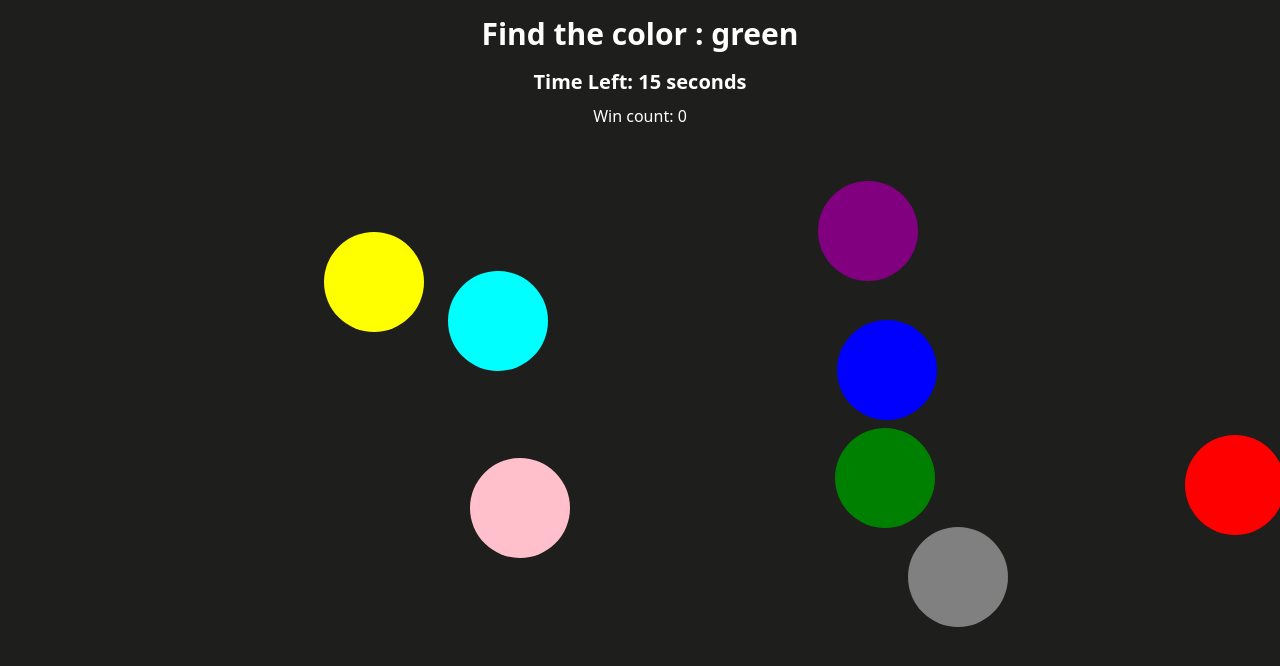
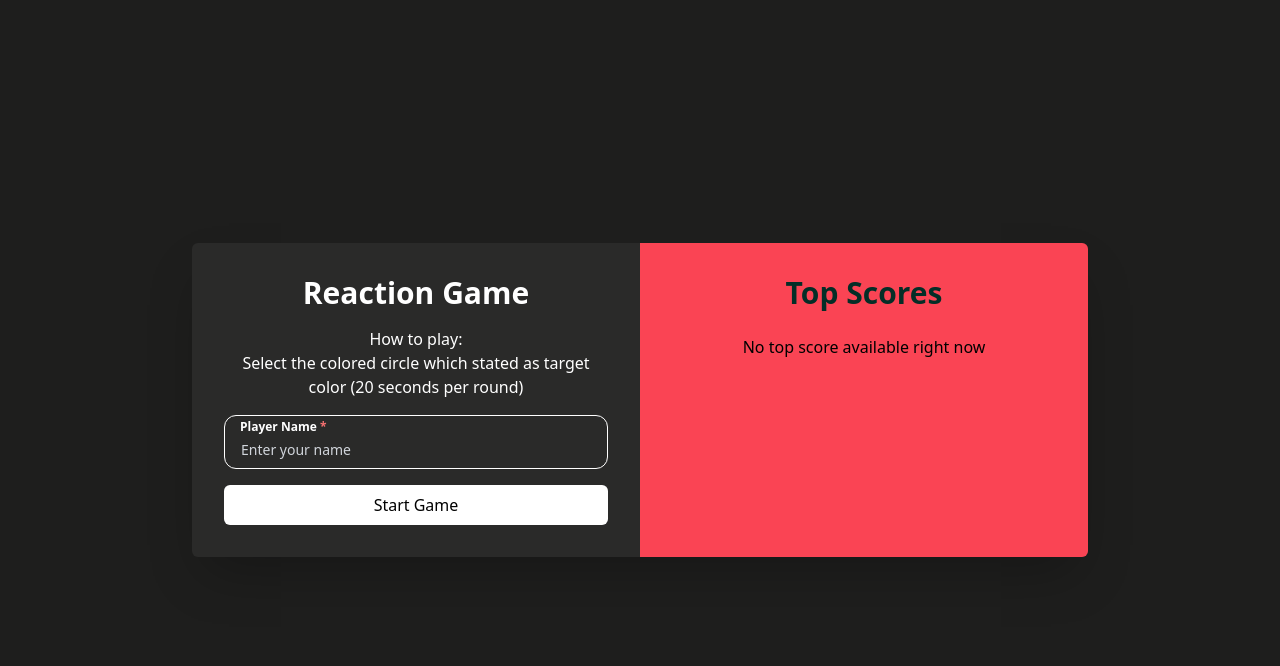
Before and after one commit to Najmi-Irfan/color-matching-game, a React (Vite) app: page / in a window 1280 px wide. Shown: the top 666 px of the page. Built offline with nearby package versions, Linux system fonts and the light colour scheme.

Commit message:
change back index default to 0

```diff
--- a/src/App.tsx
+++ b/src/App.tsx
@@ -11,7 +11,7 @@ export const PageContext = createContext<PageContextType | null>(null)
 export const ScoreContext = createContext<ScoreContextType | null>(null)
 
 function App () {
-  const [page, setPage] = useState<number>(1)
+  const [page, setPage] = useState<number>(0)
   const [scoreList, setScoreList] = useState<ScoreProps[]>(fetchScore())
 
   return (
```
